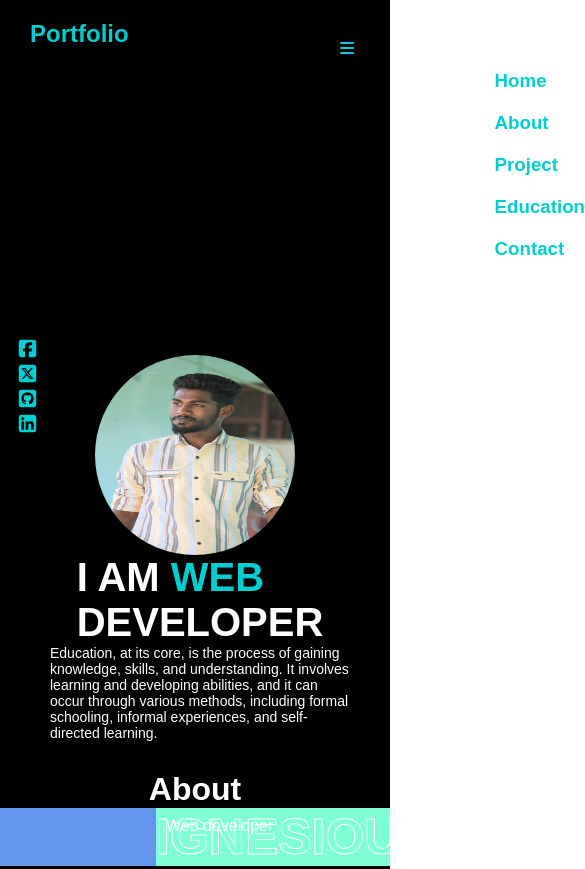
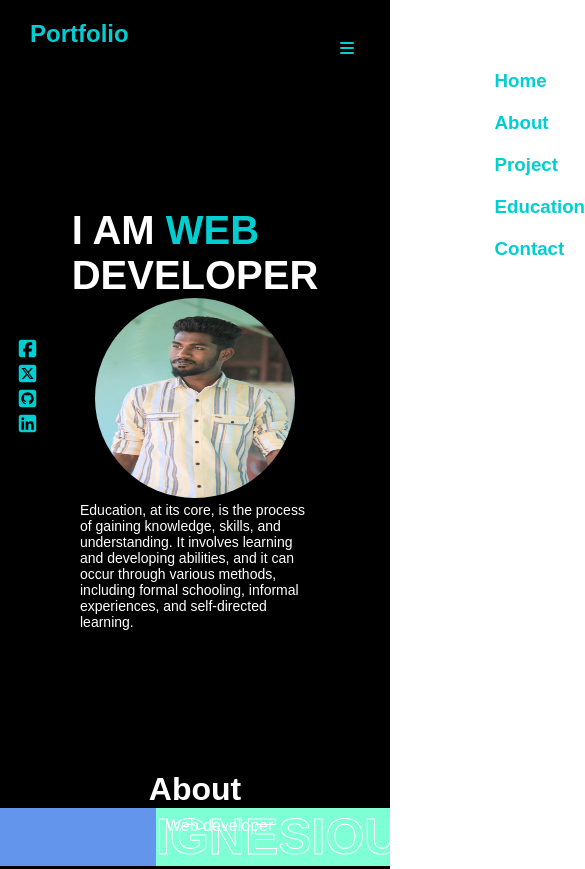
Before and after one commit to Ignesious572003/Portfolio, a plain HTML site: page index.html in a window 390 px wide. Shown: the top 869 px of the page, 585 px wide, since content can reach past the window. Drawn offline with Linux system fonts and the light colour scheme; a web font is replaced by a local one.

Commit message:
hiddenimg

```diff
--- a/index.css
+++ b/index.css
@@ -118,16 +118,24 @@ html {
     height: 400px;
     border-radius: 50%;
 }
+.hiddenImg{
+        visibility: hidden;
+    }
+.hiddenImg img{
+        width: 200px;
+        height: 200px;
+        display: none;
+    }
 @media  only screen and (min-width:300px) and (max-width:600px){
     .hero{
     min-height: 80vh;
     display: flex;
-    flex-direction: column-reverse;
+    /* flex-direction: column-reverse; */
 }
     .heroLeftText{
         width: 100%;
         height: unset;
-        padding:0px 40px 0px 50px;
+        /* padding:0px 40px 0px 60px; */
         margin-bottom: 30px;
 }
 .heroLeftText h1{
@@ -138,12 +146,22 @@ html {
 }
     .hero-right-img{
         width: 100%;
-        height: unset;
+        height: 0%;
+        visibility: hidden;
     }
     .hero-right-img img{
     width: 200px;
     height: 200px;
+    visibility: hidden;
     }
+    .hiddenImg{
+        visibility: unset;
+    }
+    .hiddenImg img{
+        display: inline-block;
+        border-radius: 50%;
+    }
+
 }
 @media  only screen and (min-width:600px) and (max-width:800px){
     .hero-right-img img{
--- a/index.html
+++ b/index.html
@@ -32,6 +32,9 @@
 
             <aside class="heroLeftText">
                 <h1>I AM <span class="web">WEB</span><br /> DEVELOPER</h1>
+                <div class="hiddenImg">
+                    <img src="./IMG-572003.jpg" />
+                </div>
                 <p>Education, at its core, is the process of gaining knowledge, skills, and understanding. It involves
                     learning and developing abilities, and it can occur through various methods, including formal
                     schooling, informal experiences, and self-directed learning.</p>
```
